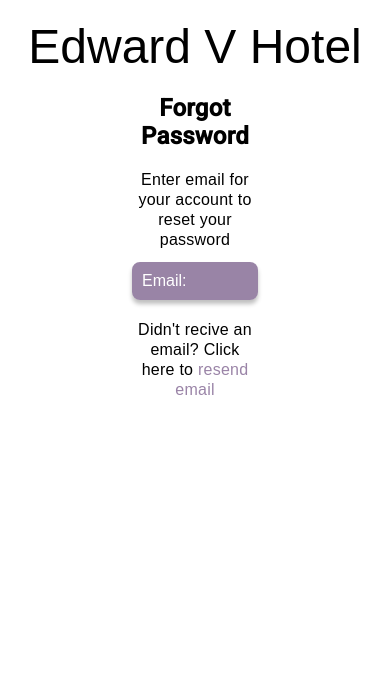
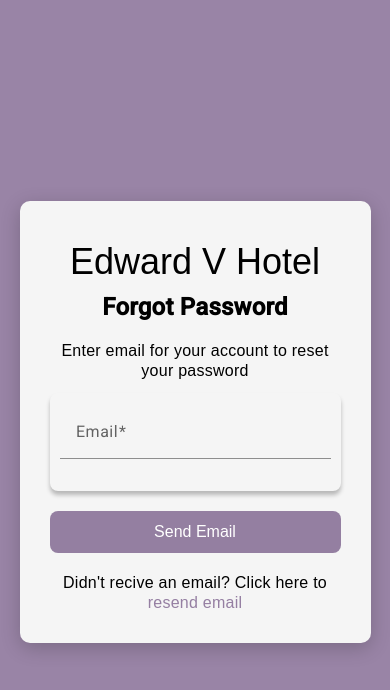
Before and after one commit to Brandon-Jeremy/Edward-V-Hotel, an Angular app in the folder site/resources/frontend/angular/: page /forgot-password in a window 390 px wide. Shown: the top 690 px of the page. Built offline with nearby package versions, Linux system fonts and the light colour scheme.

Commit message:
forgot passwords now checks for email format and fixed css style for page

```diff
--- a/site/resources/frontend/angular/src/app/forgot-password/forgot-password.component.css
+++ b/site/resources/frontend/angular/src/app/forgot-password/forgot-password.component.css
@@ -1,18 +1,18 @@
 body {
-    font-family: 'Poppins', sans-serif;
+  font-family: "Poppins", sans-serif;
   color: black;
   margin: 0;
   padding: 0;
   display: flex;
   align-items: center;
   flex-direction: column;
-    /* background-color: var( --purple-solid); */
   height: 100vh;
-    width: 100%
+  width: 100%;
+  background: var(--purple-transparent-alt);
 }
 
 h1 {
-    font-family: 'Poppins', sans-serif;
+  font-family: "Poppins", sans-serif;
   font-size: 48px;
   text-align: center;
   margin-block-end: 8%;
@@ -27,31 +27,50 @@ h3 {
   margin-bottom: 20px;
 }
 
-.container{
+.container {
+  margin: auto;
+  padding: 110px;
   display: flex;
   flex-direction: column;
-    justify-content:baseline;
+  justify-content: baseline;
   text-align: center;
   width: 40%;
-    background-color: white;
+  border: #000;
+  border-radius: 10px;
+  box-shadow: 0px 5px 20px rgba(0, 0, 0, 0.2);
+  background-color: whitesmoke;
 }
 
-.form-group input[type="email"] {
+.form-group {
   display: block;
   width: 100%;
   border-radius: 8px;
   border: none;
   padding: 10px;
   font-size: 16px;
-  font-family: 'Poppins', sans-serif;
-  background: var(--purple-transparent-alt);
+  font-family: "Poppins", sans-serif;
   box-shadow: 0px 4px 4px rgba(0, 0, 0, 0.25);
 }
 
-.form-group ::placeholder{
+.form-group ::placeholder {
   color: white;
 }
 
+.submit-btn {
+  margin-top: 20px;
+  background-color: var(--purple-transparent-alt);
+  border: none;
+  color: white;
+  padding: 12px 24px;
+  font-size: 16px;
+  border-radius: 8px;
+  cursor: pointer;
+  transition: background-color 0.3s ease;
+}
+
+.submit-btn:hover {
+  background-color: var(--purple-transparent);
+}
 
 .resend-email {
   color: black;
@@ -63,3 +82,29 @@ h3 {
   color: var(--purple-transparent-alt);
   text-decoration: none;
 }
+
+.resend-email a:hover {
+  color: var(--purple-transparent);
+}
+
+/* media queries for smaller screens */
+@media only screen and (max-width: 768px) {
+  .container {
+    width: 80%;
+    padding: 50px;
+  }
+}
+
+/* media queries for even smaller screens */
+@media only screen and (max-width: 480px) {
+  h1 {
+    font-size: 36px;
+    margin-block-end: 5%;
+    margin-block-start: 5%;
+  }
+
+  .container {
+    width: 90%;
+    padding: 30px;
+  }
+}
--- a/site/resources/frontend/angular/src/app/forgot-password/forgot-password.component.html
+++ b/site/resources/frontend/angular/src/app/forgot-password/forgot-password.component.html
@@ -1,19 +1,38 @@
 <!DOCTYPE html>
 <html lang="en">
+
+<head>
+  <meta charset="UTF-8">
+  <title>Forgot Password - Edward V Hotel</title>
+  <meta name="viewport" content="width=device-width, initial-scale=1.0">
+</head>
+
 <body>
+  <div class="container">
     <h1>Edward V Hotel</h1>
-    <div class="container">
     <div class="text">
-            <div class="sign-up"><h3>Forgot Password</h3></div>
-            <div class="description"><p>Enter email for your account to reset your password</p></div>
+      <div class="sign-up">
+        <h3>Forgot Password</h3>
+      </div>
+      <div class="description">
+        <p>Enter email for your account to reset your password</p>
+      </div>
     </div>
     <div class="form-group email">
-            <label for="email"></label>
-            <input type="email" name="email" required placeholder="Email:">
+      <mat-form-field>
+        <mat-label>Email</mat-label>
+        <input type="email" matInput [formControl]="emailFormControl" [errorStateMatcher]="matcher" required
+          [(ngModel)]="email" name="email" placeholder="Ex. name@example.com">
+        <mat-error *ngIf="emailFormControl.hasError('email') || emailFormControl.hasError('required')">
+          {{ emailError }}
+        </mat-error>
+      </mat-form-field>
     </div>
+    <button (click)="onSubmit()" type="submit" class="submit-btn">Send Email</button>
     <div class="resend-email">
       <span>Didn't recive an email? Click here to <a href="#">resend email</a></span>
     </div>
   </div>
 </body>
+
 </html>
--- a/site/resources/frontend/angular/src/app/forgot-password/forgot-password.component.ts
+++ b/site/resources/frontend/angular/src/app/forgot-password/forgot-password.component.ts
@@ -1,4 +1,6 @@
 import { Component } from '@angular/core';
+import { FormControl, Validators } from '@angular/forms';
+import { MyErrorStateMatcher } from '../login-form/login-form.component';
 
 @Component({
   selector: 'app-forgot-password',
@@ -7,4 +9,23 @@ import { Component } from '@angular/core';
 })
 export class ForgotPasswordComponent {
 
+  email : string = '';
+  emailError : string = '';
+
+  matcher = new MyErrorStateMatcher();
+
+  emailFormControl = new FormControl('', [Validators.required, Validators.email]);
+
+  onSubmit(): void {
+    //email validation
+    if (this.emailFormControl.hasError('required')){
+      this.emailError = "Email is required";
+      return;
+    }
+    if(this.emailFormControl.hasError('email')){
+      this.emailError = "Invalid email format";
+      return;
+    }
+  }
+
 }
```
Also changed, not shown: 1 other file (tests, documents, lock files or other folders). Lines whose indentation alone changed are shown as unchanged.
